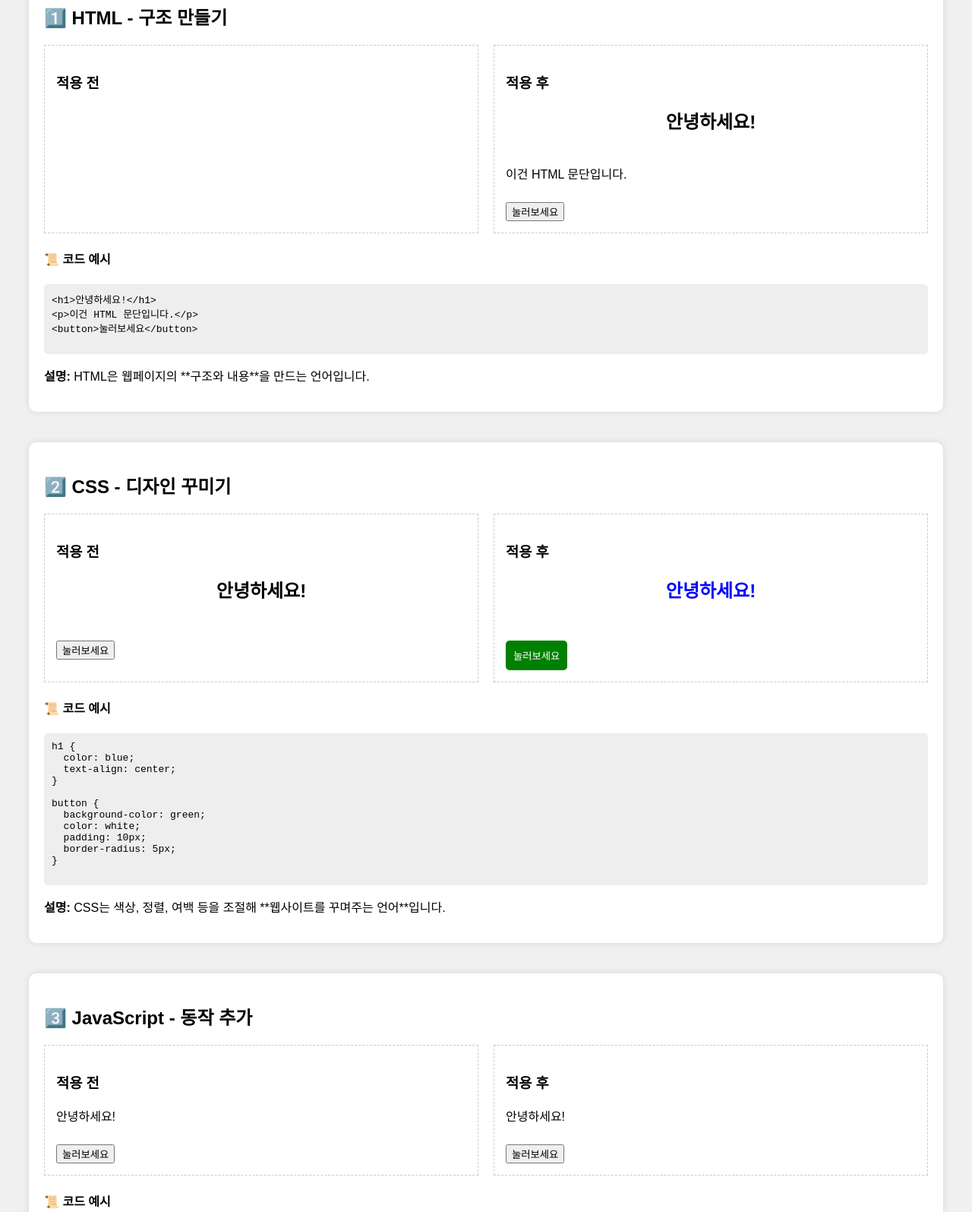
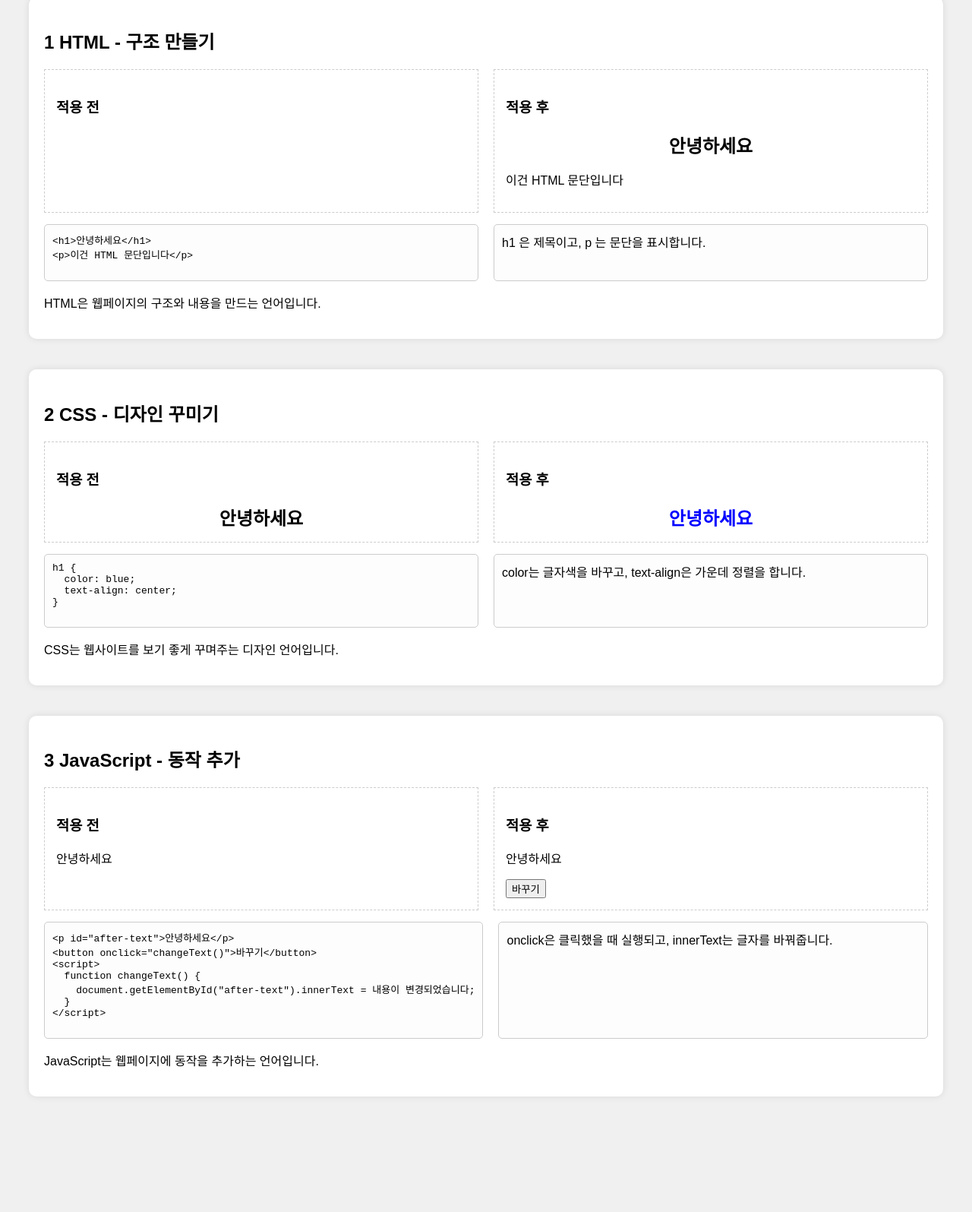
Before and after one commit to jangjunhyouk0625/dream-academy-html, a plain HTML site: page index.html in a window 1280 px wide. Shown: the part 181-1776 px from the top of the page at 76% size. After the commit the page ends 1702 px from the top, so only its background shows below. Drawn offline with Linux system fonts and the light colour scheme.

Commit message:
Add files via upload

```diff
--- a/index.html
+++ b/index.html
@@ -12,7 +12,14 @@
 
     h1 {
       text-align: center;
+      margin-bottom: 0;
+    }
+
+    h3.subtitle {
+      text-align: center;
+      margin-top: 5px;
       margin-bottom: 40px;
+      color: #666;
     }
 
     section {
@@ -43,119 +50,112 @@
       text-align: center;
     }
 
-    .after-css button {
-      background-color: green;
-      color: white;
+    pre, .desc {
+      flex: 1;
+      background-color: #fdfdfd;
       padding: 10px;
-      border: none;
       border-radius: 5px;
+      border: 1px solid #ccc;
+      box-sizing: border-box;
+      margin: 0;
     }
 
-    pre {
-      background-color: #eee;
-      padding: 10px;
-      border-radius: 5px;
-      overflow-x: auto;
-    }
-
-    button {
-      margin-top: 10px;
+    .code-and-desc {
+      display: flex;
+      gap: 20px;
+      align-items: stretch;
+      margin-top: 15px;
     }
   </style>
 </head>
 <body>
 
-  <h1>✨ HTML / CSS / JavaScript 적용 전후 예제</h1>
+  <h1>"웹 개발 언어 적용 전후 비교 예시"</h1>
+  <h3 class="subtitle">웹사이트 제작자:30422 장준혁</h3>
 
-  <!-- HTML Section -->
   <section>
-    <h2>1️⃣ HTML - 구조 만들기</h2>
+    <h2>1 HTML - 구조 만들기</h2>
     <div class="compare">
       <div class="box">
         <h3>적용 전</h3>
-        <!-- 아무 내용 없음 -->
       </div>
       <div class="box">
         <h3>적용 후</h3>
-        <h1>안녕하세요!</h1>
-        <p>이건 HTML 문단입니다.</p>
-        <button>눌러보세요</button>
+        <h1>안녕하세요</h1>
+        <p>이건 HTML 문단입니다</p>
       </div>
     </div>
-    <h4>📜 코드 예시</h4>
+    <div class="code-and-desc">
       <pre>
-&lt;h1&gt;안녕하세요!&lt;/h1&gt;
-&lt;p&gt;이건 HTML 문단입니다.&lt;/p&gt;
-&lt;button&gt;눌러보세요&lt;/button&gt;
+&lt;h1&gt;안녕하세요&lt;/h1&gt;
+&lt;p&gt;이건 HTML 문단입니다&lt;/p&gt;
       </pre>
-    <p><strong>설명:</strong> HTML은 웹페이지의 **구조와 내용**을 만드는 언어입니다.</p>
+      <div class="desc">
+        h1 은 제목이고, p 는 문단을 표시합니다.
+      </div>
+    </div>
+    <p>HTML은 웹페이지의 구조와 내용을 만드는 언어입니다.</p>
   </section>
 
-  <!-- CSS Section -->
   <section>
-    <h2>2️⃣ CSS - 디자인 꾸미기</h2>
+    <h2>2 CSS - 디자인 꾸미기</h2>
     <div class="compare">
       <div class="box">
         <h3>적용 전</h3>
-        <h1>안녕하세요!</h1>
-        <button>눌러보세요</button>
+        <h1>안녕하세요</h1>
       </div>
       <div class="box after-css">
         <h3>적용 후</h3>
-        <h1>안녕하세요!</h1>
-        <button>눌러보세요</button>
+        <h1>안녕하세요</h1>
       </div>
     </div>
-    <h4>📜 코드 예시</h4>
+    <div class="code-and-desc">
       <pre>
 h1 {
   color: blue;
   text-align: center;
 }
-
-button {
-  background-color: green;
-  color: white;
-  padding: 10px;
-  border-radius: 5px;
-}
       </pre>
-    <p><strong>설명:</strong> CSS는 색상, 정렬, 여백 등을 조절해 **웹사이트를 꾸며주는 언어**입니다.</p>
+      <div class="desc">
+        color는 글자색을 바꾸고, text-align은 가운데 정렬을 합니다.
+      </div>
+    </div>
+    <p>CSS는 웹사이트를 보기 좋게 꾸며주는 디자인 언어입니다.</p>
   </section>
 
-  <!-- JavaScript Section -->
   <section>
-    <h2>3️⃣ JavaScript - 동작 추가</h2>
+    <h2>3 JavaScript - 동작 추가</h2>
     <div class="compare">
       <div class="box">
         <h3>적용 전</h3>
-        <p id="before-text">안녕하세요!</p>
-        <button>눌러보세요</button>
+        <p id="before-text">안녕하세요</p>
       </div>
       <div class="box">
         <h3>적용 후</h3>
-        <p id="after-text">안녕하세요!</p>
-        <button onclick="changeText()">눌러보세요</button>
+        <p id="after-text">안녕하세요</p>
+        <button onclick="changeText()">바꾸기</button>
       </div>
     </div>
-    <h4>📜 코드 예시</h4>
+    <div class="code-and-desc">
       <pre>
-&lt;p id="after-text"&gt;안녕하세요!&lt;/p&gt;
-&lt;button onclick="changeText()"&gt;눌러보세요&lt;/button&gt;
-
+&lt;p id="after-text"&gt;안녕하세요&lt;/p&gt;
+&lt;button onclick="changeText()"&gt;바꾸기&lt;/button&gt;
 &lt;script&gt;
   function changeText() {
-    document.getElementById("after-text").innerText = "✨ 바뀌었어요!";
+    document.getElementById("after-text").innerText = 내용이 변경되었습니다;
   }
 &lt;/script&gt;
       </pre>
-    <p><strong>설명:</strong> JavaScript는 클릭, 팝업 등 **웹페이지에 동작을 추가하는 언어**입니다.</p>
+      <div class="desc">
+        onclick은 클릭했을 때 실행되고, innerText는 글자를 바꿔줍니다.
+      </div>
+    </div>
+    <p>JavaScript는 웹페이지에 동작을 추가하는 언어입니다.</p>
   </section>
 
-  <!-- JS 동작 -->
   <script>
     function changeText() {
-      document.getElementById("after-text").innerText = "✨ 바뀌었어요!";
+      document.getElementById("after-text").innerText = "내용이 변경되었습니다";
     }
   </script>
 
```
Lines whose indentation alone changed are shown as unchanged.
